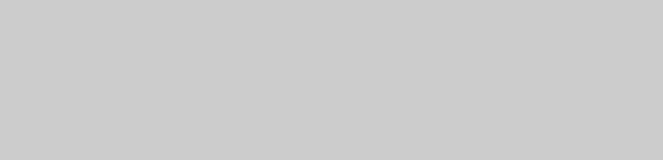
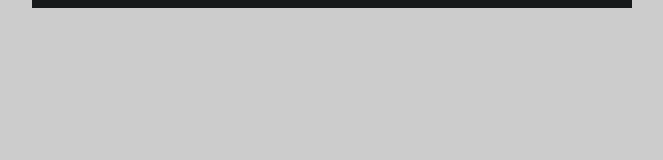
Before and after one commit to virtualepoch/html-email-2, a plain HTML site: page index.html in a window 1280 px wide. Shown: the whole page, without its empty margins (308-971 px from the left). Drawn offline with Linux system fonts and the light colour scheme.

Commit message:
initial commit

```diff
--- a/index.html
+++ b/index.html
@@ -24,11 +24,62 @@
         img {
             border: 0;
         }
+
+        .wrapper {
+            width: 100%;
+            table-layout: fixed;
+            background-color: #ccc;
+            padding-bottom: 60px;
+        }
+
+        .main {
+            background-color: #fff;
+            margin: 0 auto;
+            width: 100%;
+            max-width: 600px;
+            border-spacing: 0;
+            font-family: sans-serif;
+            color: #171a1b;
+        }
     </style>
 </head>
 
 <body>
 
+    <center class="wrapper">
+
+        <table class="main" width="100%">
+
+            <!-- TOP BORDER -->
+            <tr>
+                <td height="8" style="background-color: #171a1b"></td>
+            </tr>
+
+            <!-- LOGO SECTION -->
+            <tr>
+                <td>
+                    <table width="100%">
+
+
+                        <tr>
+                            <td class="two-columns">
+                                <table class="column">
+                                    <tr>
+                                        <td>
+                                            <a href="www.virtualepoch.com"><img src="" alt=""></a>
+                                        </td>
+                                    </tr>
+                                </table>
+                            </td>
+                        </tr>
+
+                    </table>
+                </td>
+            </tr>
+
+        </table>
+    </center>
+
 </body>
 
 </html>
```
Also changed, not shown: images/banner.jpg (added), images/black-facebook.png (added), images/black-instagram.png (added), images/black-linkedin.png (added), images/black-twitter.png (added), images/black-youtube.png (added), images/email.png (added), images/home.png (added), images/keyboard.jpg (added), images/modern-white.png (added), images/modern.jpg (added), images/settings.png (added), images/white-facebook.png (added), images/white-instagram.png (added), 3 more files.
